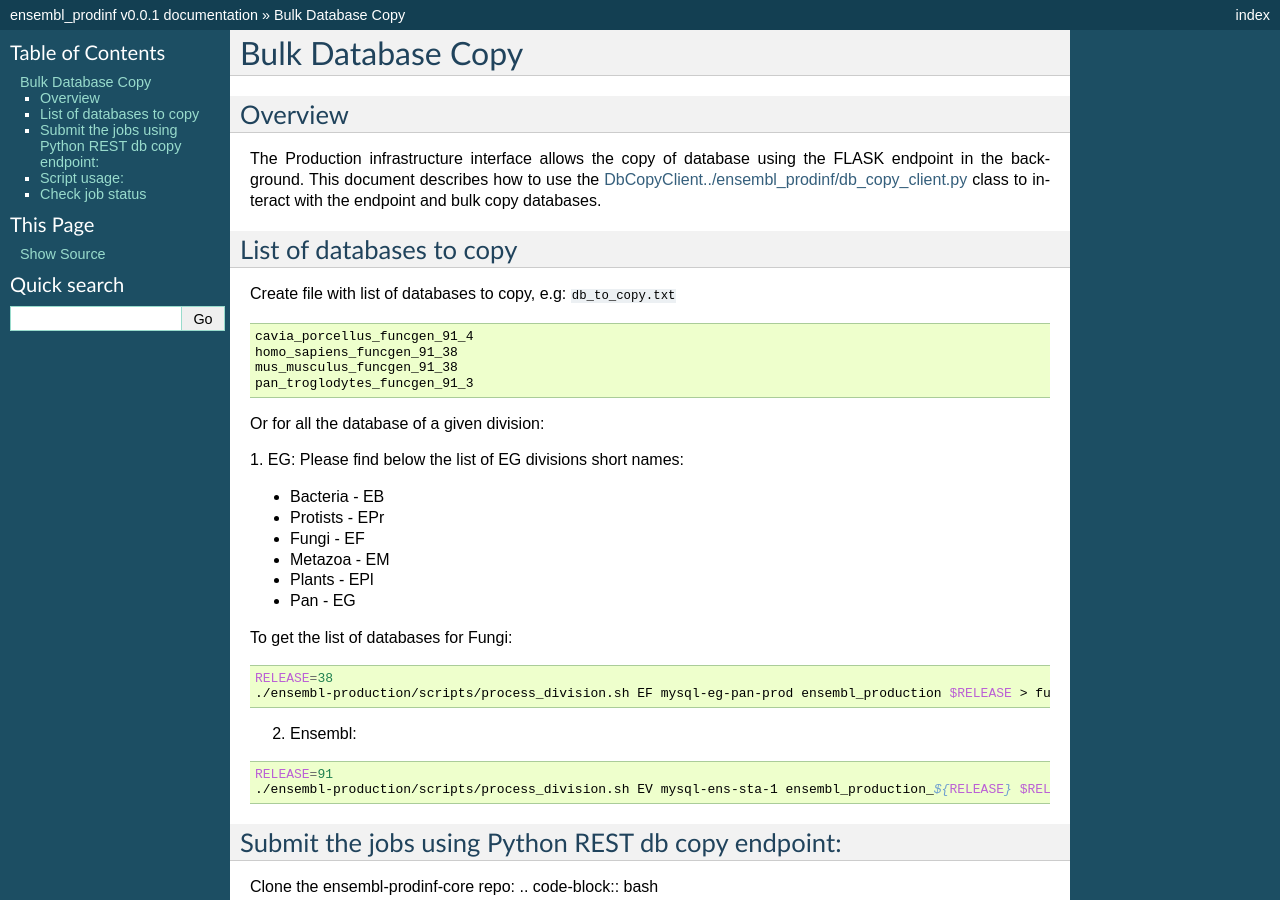
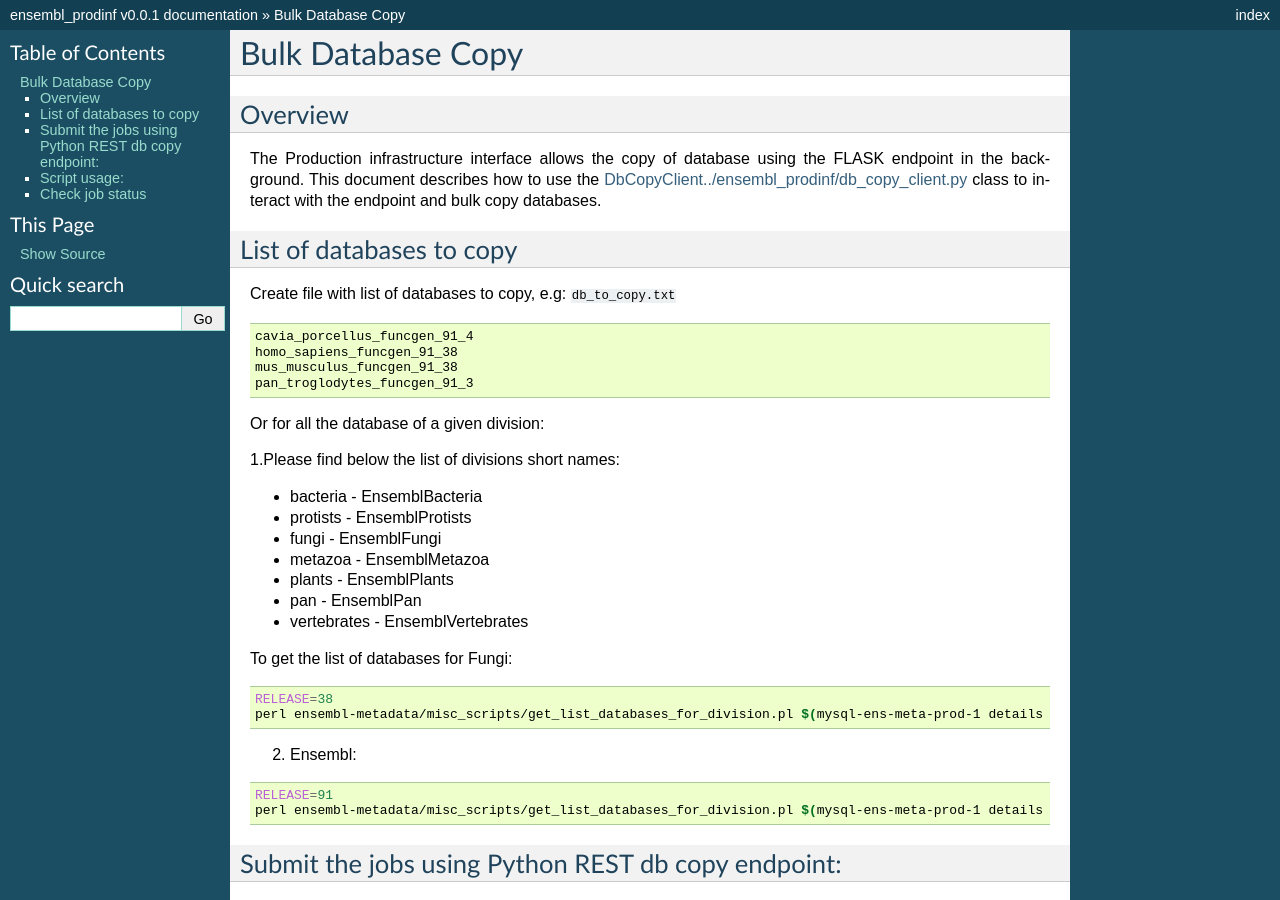
Before and after one commit to Ensembl/ensembl-prodinf-datachecks, a Sphinx documentation site: the page built from docs/bulk_db_copy.rst, in a window 1280 px wide and 900 px high. Built offline with Sphinx 7.4.7, drawn with Linux system fonts in a browser that asks for light colours.

Commit message:
Update bulk_db_copy.rst
Updated code using process_division.sh to use the new get_list_databases_for_division.pl script.

```diff
--- a/docs/bulk_db_copy.rst
+++ b/docs/bulk_db_copy.rst
@@ -21,29 +21,29 @@ Create file with list of databases to copy, e.g: ``db_to_copy.txt``
 
 Or for all the database of a given division:
 
-1. EG:
-Please find below the list of EG divisions short names:
+1.Please find below the list of divisions short names:
 
-* Bacteria - EB
-* Protists - EPr
-* Fungi	- EF
-* Metazoa - EM
-* Plants - EPl
-* Pan - EG
+* bacteria - EnsemblBacteria
+* protists - EnsemblProtists
+* fungi	- EnsemblFungi
+* metazoa - EnsemblMetazoa
+* plants - EnsemblPlants
+* pan - EnsemblPan
+* vertebrates - EnsemblVertebrates
 
 To get the list of databases for Fungi:
 
 .. code-block:: bash
 
   RELEASE=38
-  ./ensembl-production/scripts/process_division.sh EF mysql-eg-pan-prod ensembl_production $RELEASE > fungi_db_to_copy.txt
+  perl ensembl-metadata/misc_scripts/get_list_databases_for_division.pl $(mysql-ens-meta-prod-1 details script) -division fungi -release $RELEASE > fungi_db_to_copy.txt
 
 2. Ensembl:
 
 .. code-block:: bash
 
   RELEASE=91
-  ./ensembl-production/scripts/process_division.sh EV mysql-ens-sta-1 ensembl_production_${RELEASE} $RELEASE > db_to_copy.txt
+  perl ensembl-metadata/misc_scripts/get_list_databases_for_division.pl $(mysql-ens-meta-prod-1 details script) -division vertebrates -release $RELEASE > vertebrates_db_to_copy.txt
 
 Submit the jobs using Python REST db copy endpoint:
 ###################################################
```
